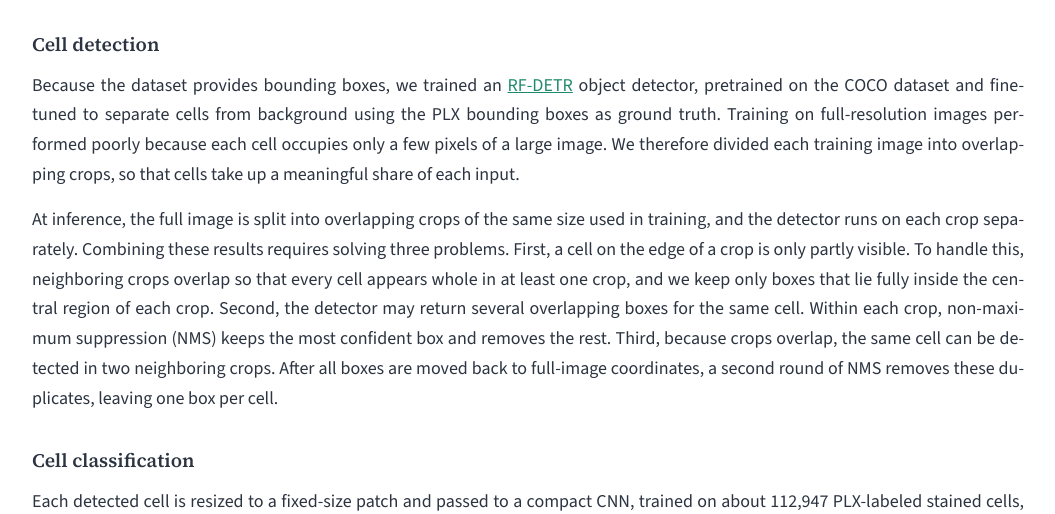
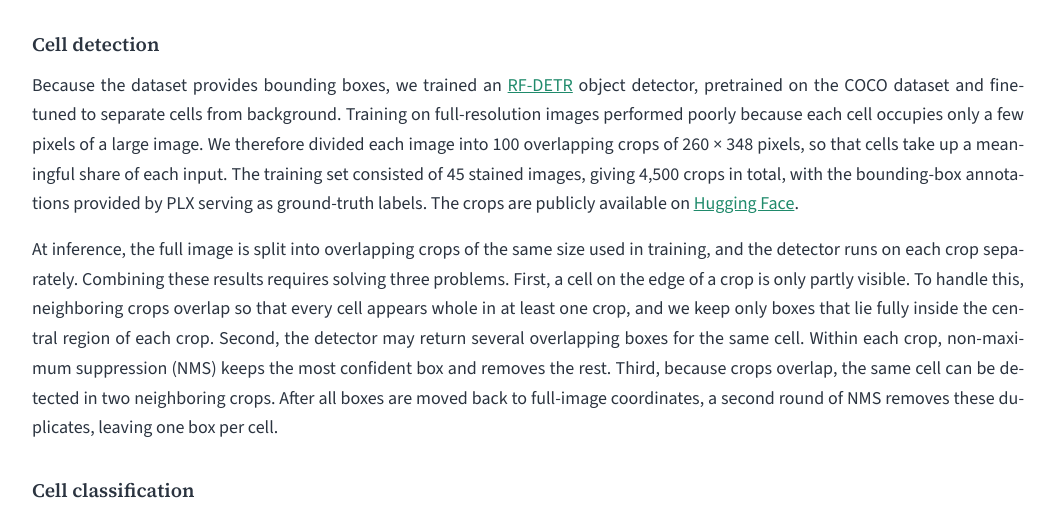
Before and after one commit to amirrezavazifeh/ViabiLens-Project-Page, a plain HTML site: page index.html in a window 1280 px wide. Shown: the part 1796-2310 px from the top of the page, without its empty margins (112-1167 px from the left). Drawn offline with nearby package versions, Linux system fonts and the light colour scheme.

Commit message:
Updated on Oct 21, 2026

```diff
--- a/index.html
+++ b/index.html
@@ -282,9 +282,12 @@
         <h3>Cell detection</h3>
         <p class="justify">
           Because the dataset provides bounding boxes, we trained an <a href="https://github.com/roboflow/rf-detr" target="_blank" rel="noopener">RF-DETR</a>
-          object detector, pretrained on the COCO dataset and fine-tuned to separate cells from background using the PLX bounding boxes as
-          ground truth. Training on full-resolution images performed poorly because each cell occupies only a few pixels of a large image.
-          We therefore divided each training image into overlapping crops, so that cells take up a meaningful share of each input.
+          object detector, pretrained on the COCO dataset and fine-tuned to separate cells from background.
+          Training on full-resolution images performed poorly because each cell occupies only a few pixels of a large image.
+          We therefore divided each image into 100 overlapping crops of 260&nbsp;&times;&nbsp;348 pixels, so that cells take up a meaningful
+          share of each input. The training set consisted of 45 stained images, giving 4,500 crops in total, with the bounding-box
+          annotations provided by PLX serving as ground-truth labels. The crops are publicly available on
+          <a href="https://huggingface.co/datasets/amirrezav1378/viabilens-cell-detection" target="_blank" rel="noopener">Hugging Face</a>.
         </p>
         <p class="justify">
           At inference, the full image is split into overlapping crops of the same size used in training, and the detector runs on each crop
```
